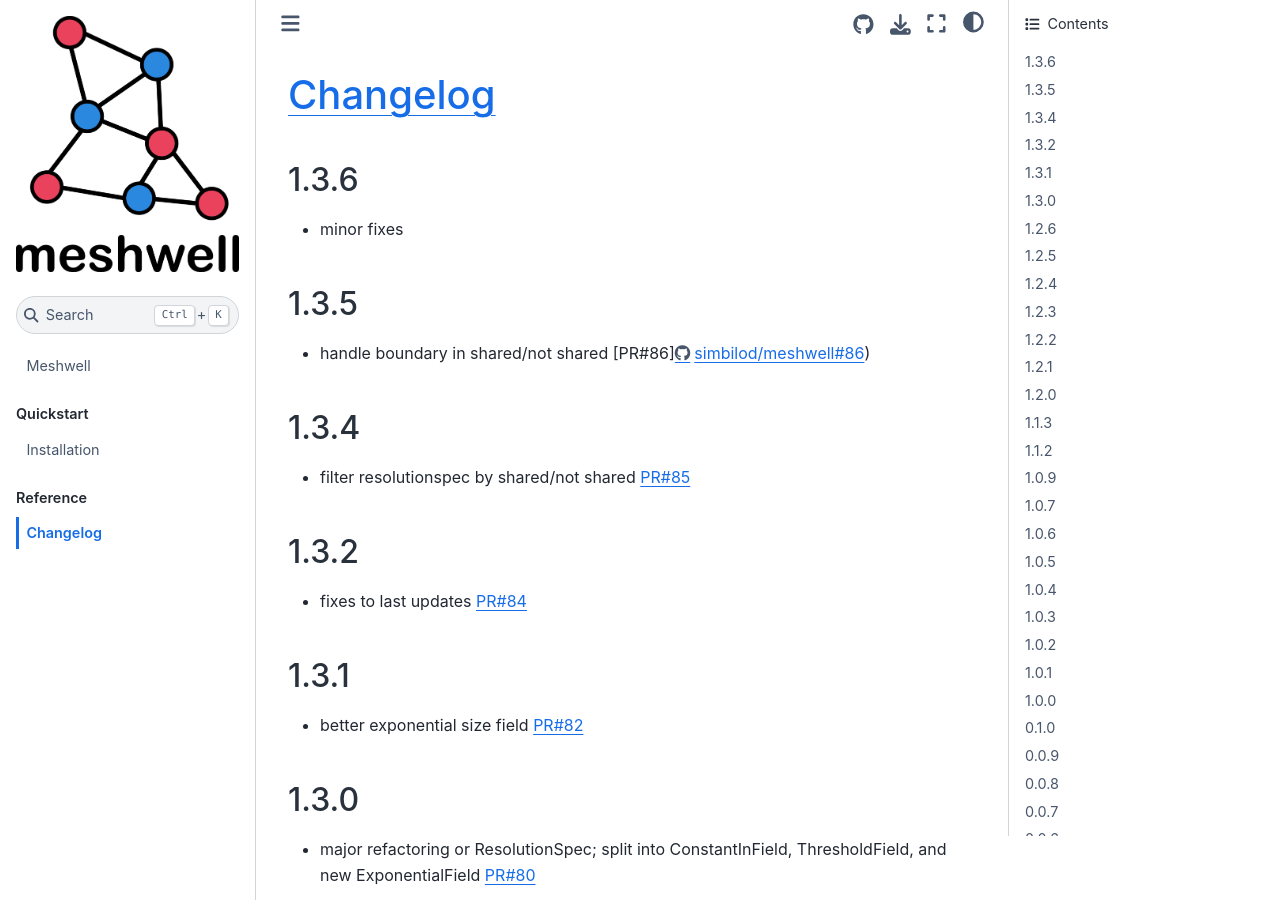
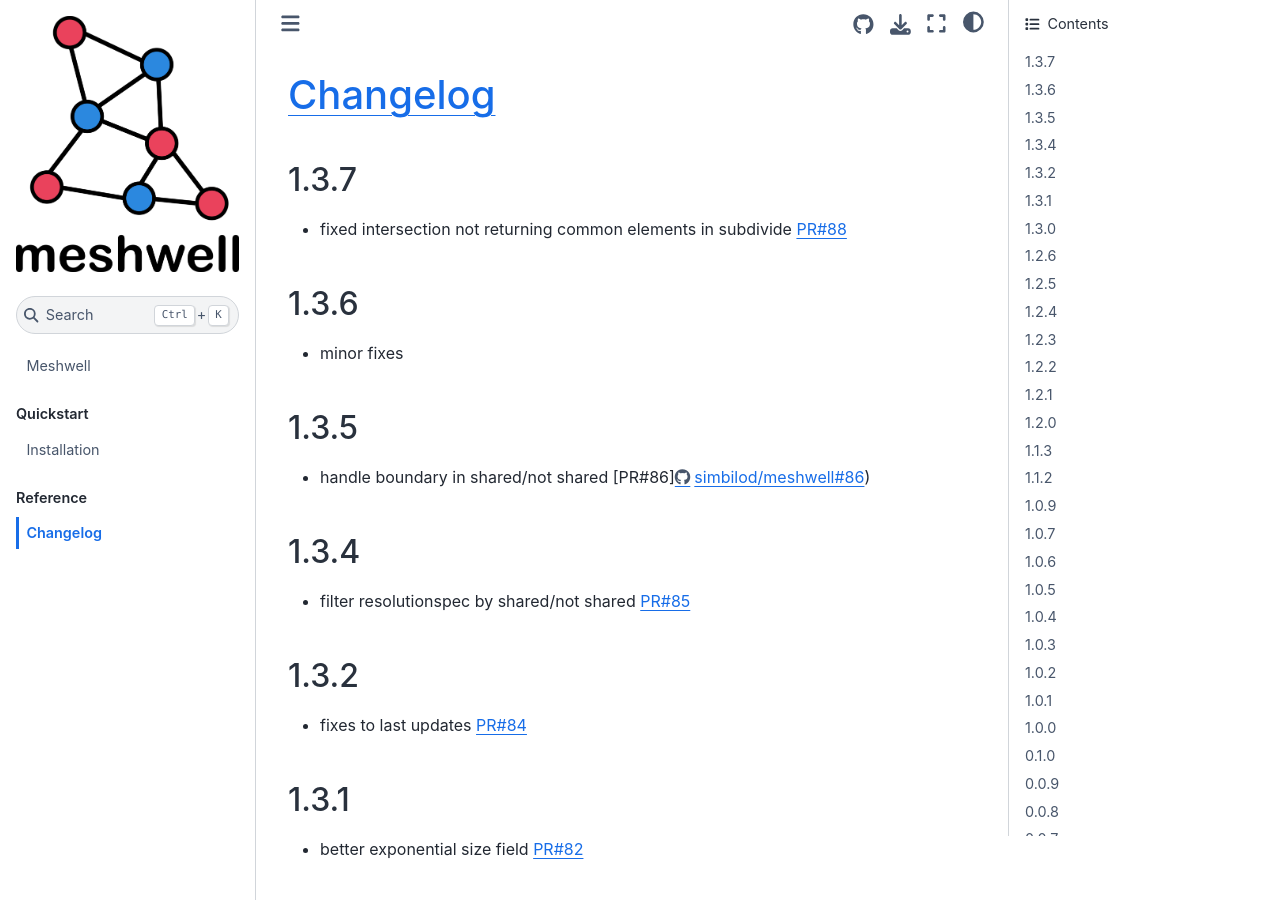
Before and after one commit to simbilod/meshwell, a Jupyter Book: the page built from docs/changelog.md, in a window 1280 px wide and 900 px high. Built offline with Jupyter Book 1.0.4 settings and Sphinx 7.4.7 and the Sphinx Book theme 1.1.4, drawn with Linux system fonts in a browser that asks for light colours; pages that are not in the unit, such as notebooks, are missing from menus.

Commit message:
version, changelog

```diff
--- a/docs/changelog.md
+++ b/docs/changelog.md
@@ -1,4 +1,8 @@
 # [Changelog](https://keepachangelog.com/en/1.0.0/)
+
+## 1.3.7
+
+- fixed intersection not returning common elements in subdivide [PR#88](https://github.com/simbilod/meshwell/pull/88)
 
 ## 1.3.6
 
--- a/pyproject.toml
+++ b/pyproject.toml
@@ -14,7 +14,7 @@ classifiers = [
 	"Programming Language :: Python :: 3.11",
 	"Operating System :: OS Independent",
 ]
-version="1.3.6"
+version="1.3.7"
 authors = [
     {name = "Simon Bilodeau", email = "sb30@princeton.edu"},
 ]
```
